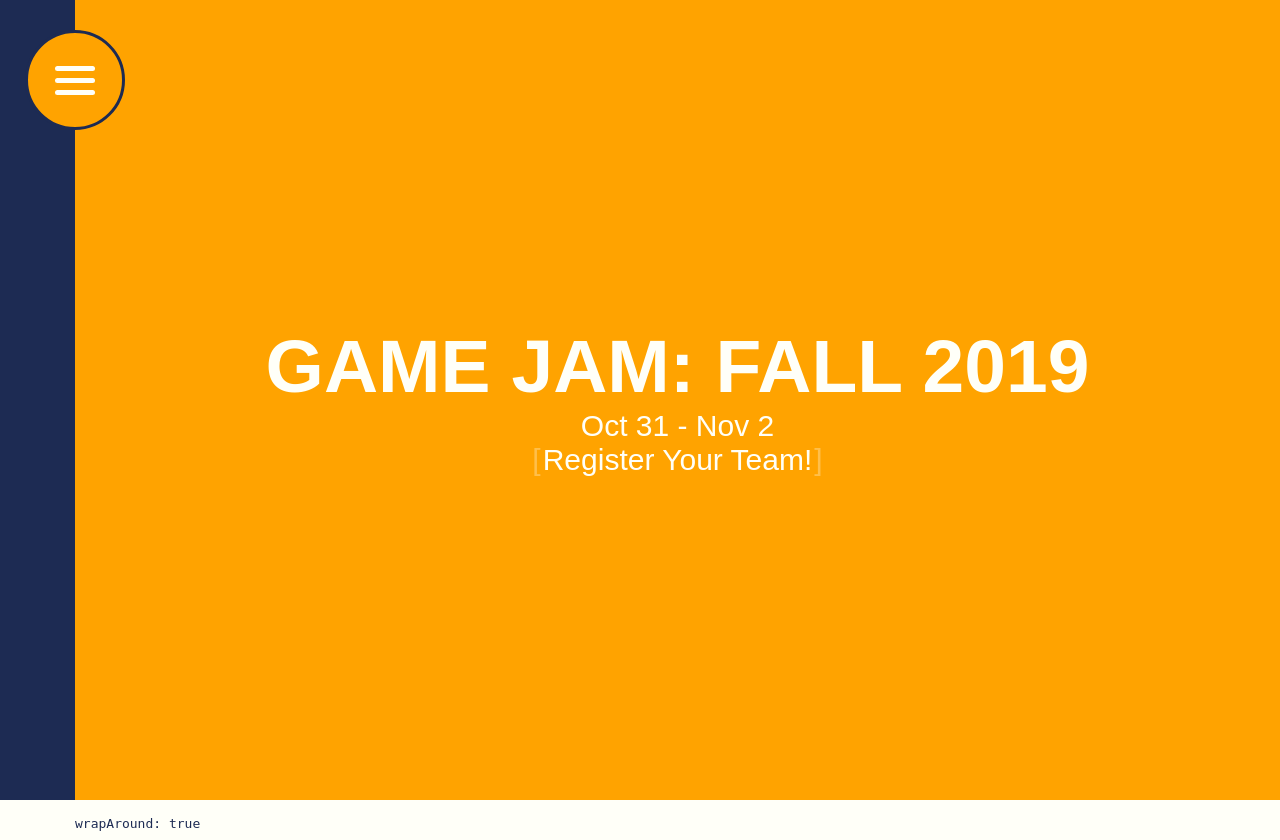
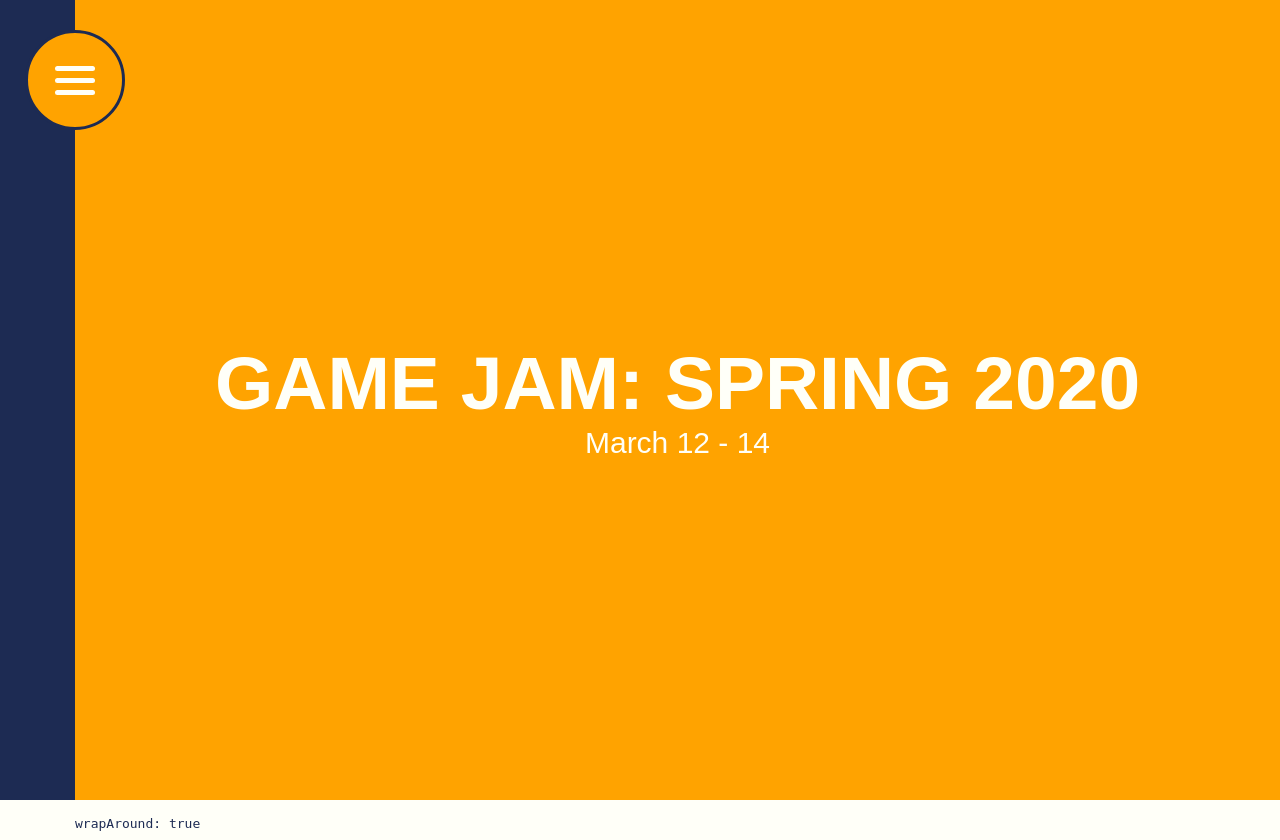
Before and after one commit to ImaniMuya/tugamejam, a PHP site: page / in a window 1280 px wide. Shown: the top 840 px of the page. Run offline with PHP 8.4, Linux system fonts and the light colour scheme; data that the repository does not hold is empty.

Commit message:
changed date

```diff
--- a/index.php
+++ b/index.php
@@ -15,14 +15,14 @@
       <img src="images/slideshow/secondplace.jpg"/>
       <img src="images/slideshow/thirdplace.jpg"/>
     </div -->
-    <span class="heading"><strong>GAME JAM: FALL 2019</strong></span>
-    <span class="detailsheading">Oct 31 - Nov 2</span>
+    <span class="heading"><strong>GAME JAM: SPRING 2020</strong></span>
+    <span class="detailsheading">March 12 - 14</span>
     <?php
-        if($isloggedin){
-          print "<span class='detailsheading' ><a href='teammembers'>Go to team page</a></span>";
-        } else {
-          print "<span class='detailsheading' ><a href='register'>Register Your Team!</a></span>";
-        }
+        // if($isloggedin){
+        //   print "<span class='detailsheading' ><a href='teammembers'>Go to team page</a></span>";
+        // } else {
+        //   print "<span class='detailsheading' ><a href='register'>Register Your Team!</a></span>";
+        // }
       ?>
     </div>
     <?php include("carousel.php")?>
```
